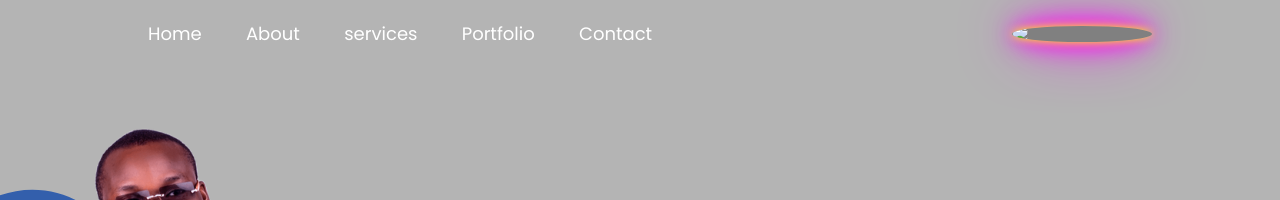
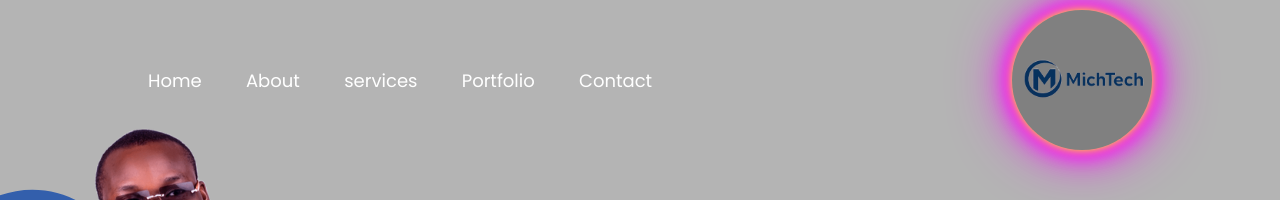
Before and after one commit to littlesent25-coder/MichTech, a plain HTML site: page index.html in a window 1280 px wide. Shown: the top 200 px of the page. Drawn offline with Linux system fonts and the light colour scheme; files whose address does not match are found by name.

Commit message:
Update index.html

```diff
--- a/index.html
+++ b/index.html
@@ -23,7 +23,7 @@
                 </ul>
                 <i class="fa-solid fa-bars" onclick="openmenu()"></i>
 
-                <img src="/Portfolio website/images/MichTech Logo.png" class="logo">
+                <img src="images/michtech-logo.png" class="logo">
 
             </nav>
             <div class="header-text">
```
